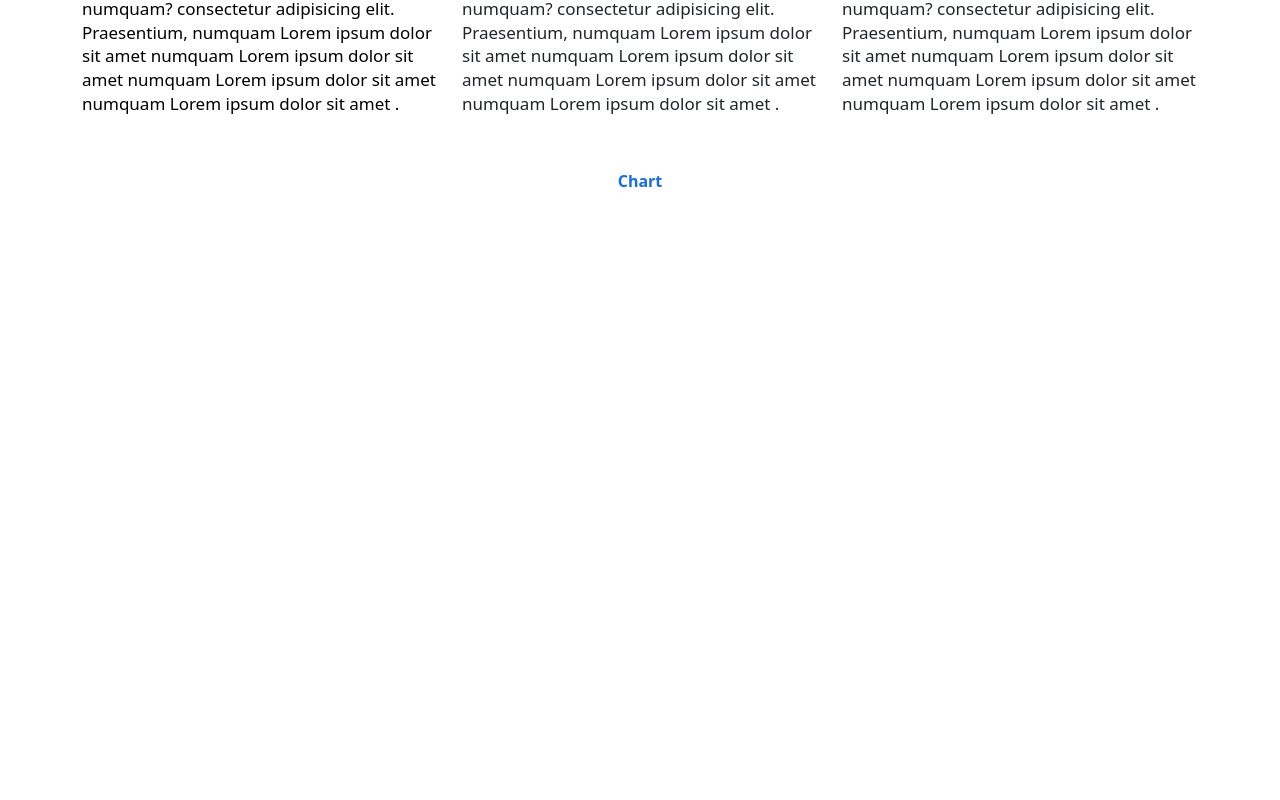
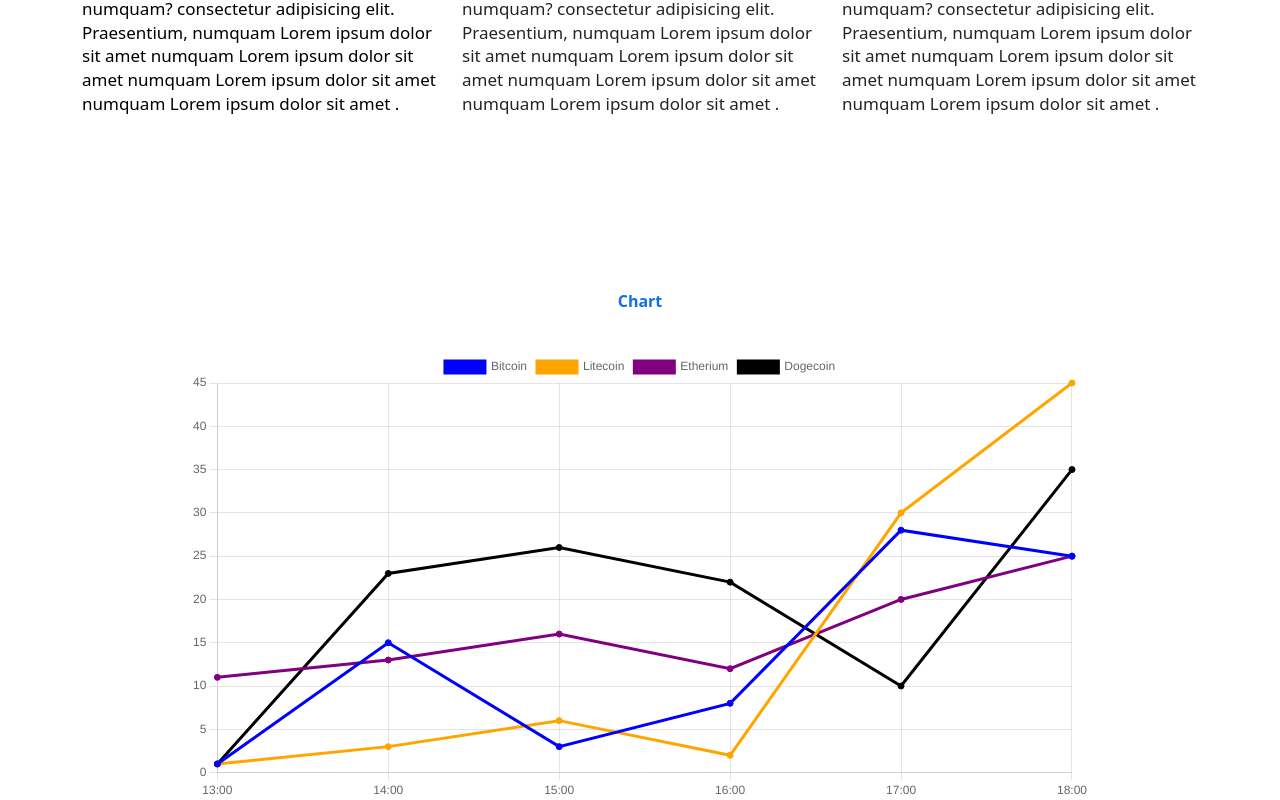
Before and after one commit to GaluhGita20/FrontEnd_CryptoPriceTracker, a React (Create React App) app: page / in a window 1280 px wide. Shown: the part 2180-2980 px from the top of the page. Built offline with nearby package versions, Linux system fonts and the light colour scheme.

Commit message:
menambah chart

```diff
--- a/package.json
+++ b/package.json
@@ -7,8 +7,10 @@
     "@testing-library/react": "^13.4.0",
     "@testing-library/user-event": "^13.5.0",
     "bootstrap": "^5.2.1",
+    "chart.js": "^3.9.1",
     "react": "^18.2.0",
     "react-bootstrap": "^2.5.0",
+    "react-chartjs-2": "^4.3.1",
     "react-dom": "^18.2.0",
     "react-icons": "^4.4.0",
     "react-router": "^6.4.0",
--- a/src/App.js
+++ b/src/App.js
@@ -4,7 +4,7 @@
 import AboutUs from './components/aboutUs/aboutUs';
 import News from './components/news/news';
 import Contact from './components/contact/contact';
-import Chart from './components/chart/chart';
+import Grafik from './components/chart/chart';
 import Footer from './components/footer/footer';
 function App() {
   return (
@@ -13,7 +13,7 @@
       <Hero/>
       <News/>
       <AboutUs/>
-      <Chart/>
+      <Grafik/>
       <Contact/>
       <Footer/>
     </div>
--- /dev/null
+++ b/src/components/LineChart.js
@@ -0,0 +1,9 @@
+import React from 'react';
+import {Line} from 'react-chartjs-2';
+import {Chart as ChartJs} from "chart.js/auto";
+
+const LineCharts = ({lineData}) => {
+    return <Line data={lineData}/>;
+
+}
+export default LineCharts;
--- a/src/components/chart/chart.js
+++ b/src/components/chart/chart.js
@@ -1,14 +1,61 @@
+import Line from "../LineChart";
+import { useState } from "react";
 import React from "react";
+import { Container,Row , Col , ButtonGroup} from "react-bootstrap";
 
-const chart = () => {
+const Grafik = () => {
+    const [cryptoData , setCryptoData] = useState({
+        labels:["13:00" ,"14:00" , "15:00" , "16:00" , "17:00" ,"18:00"],
+        datasets:[{
+            label:"Bitcoin",
+            data:[1,15,3,8,28,25],
+            borderColor:[
+                'blue',
+            ],
+            backgroundColor:'blue',
+            },
+            {
+                label:"Litecoin",
+                data:[1,3,6,2,30,45],
+                borderColor:[
+                    'orange',
+                ],
+                backgroundColor:'orange',
+            },
+            {
+                label:"Etherium",
+                data:[11,13,16,12,20,25],
+                borderColor:[
+                    'purple',
+                ],
+                backgroundColor:'purple',
+            },
+            {
+                label:"Dogecoin",
+                data:[1,23,26,22,10,35],
+                borderColor:[
+                    'black',
+                ],
+                backgroundColor:'black',
+            },
+        ],
+    });
+
     return(
+        <Container>
             <div style={{ height:"100vh" , width:"100%" }} >
                 <section id="chart">
+                    <Row>
+                        <Col style={{ padding:"120px" }}>
                             <div className="section-title" style={{ display:"flex", flexDirection:"row" , flexWrap:"wrap" , justifyContent:"center" }}>
                                 <h6 style={{ fontWeight:"bold" , color:"#106eea" , padding:"10px" , borderRadius:"30px" , backgroundcolor:"#E5F3F8", marginTop:"30px" , marginBottom:"30px" }}>Chart</h6>
+                                <Line lineData={cryptoData}></Line>
                             </div>
+                        </Col>
+                    </Row>
                 </section>
             </div>
+        </Container>
     )
 }
-export default chart;
+export default Grafik;
--- a/src/components/contact/contact.js
+++ b/src/components/contact/contact.js
@@ -8,7 +8,7 @@
             <div style={{ height:"100vh" , width:"100%" }} >
                 <section id="chart">
                     <div className="section-title" style={{ display:"flex", flexDirection:"row" , flexWrap:"wrap" , justifyContent:"center"}}>
-                        <h6 style={{ fontWeight:"bold" , color:"#106eea" , padding:"10px" , borderRadius:"30px" , backgroundcolor:"#E5F3F8", marginTop:"30px" , marginBottom:"130px" }}>Contact</h6>
+                        <h6 style={{ fontWeight:"bold" , color:"#106eea" , padding:"10px" , borderRadius:"30px" , backgroundcolor:"#E5F3F8", marginTop:"30px" , marginBottom:"80px" }}>Contact</h6>
                     </div>
                     <Row xs={3}>
                         <Col style={{  display:"flex" , flexDirection:"row" , flexWrap:"wrap" , justifyContent:"center" ,alignItems:"center"}}>
@@ -33,7 +33,7 @@
                                 <h6 style={{ fontWeight:"bold" , color:"#106eea" , fontSize:"20px",  padding:"10px" , borderRadius:"30px" , backgroundcolor:"#E5F3F8", marginBottom:"30px"  }}>Jimbaran , Bali</h6>
                         </Col>
                         <Col style={{  display:"flex" , flexDirection:"row" , flexWrap:"wrap" , justifyContent:"center" ,alignItems:"center"}}>
-                            <h6 style={{ fontWeight:"bold" , color:"#106eea" , padding:"10px" , borderRadius:"30px" , backgroundcolor:"#E5F3F8", marginTop:"30px" , marginBottom:"30px" }}>Contact</h6>
+                            <h6 style={{ fontWeight:"bold" , color:"#106eea" , padding:"10px" , borderRadius:"30px" , backgroundcolor:"#E5F3F8", marginTop:"30px" , marginBottom:"30px" }}>Phone</h6>
                             <p style={{ textAlign:"center" }}>Lorem ipsum dolor sit amet,
                                 consectetur adipisicing elit. Praesentium, numquam? consectetur adipisicing elit. Praesentium, numquam
                                 Lorem ipsum dolor sit amet </p>
```
Also changed, not shown: 1 other file (tests, documents, lock files or other folders). Lines whose indentation alone changed are shown as unchanged.
